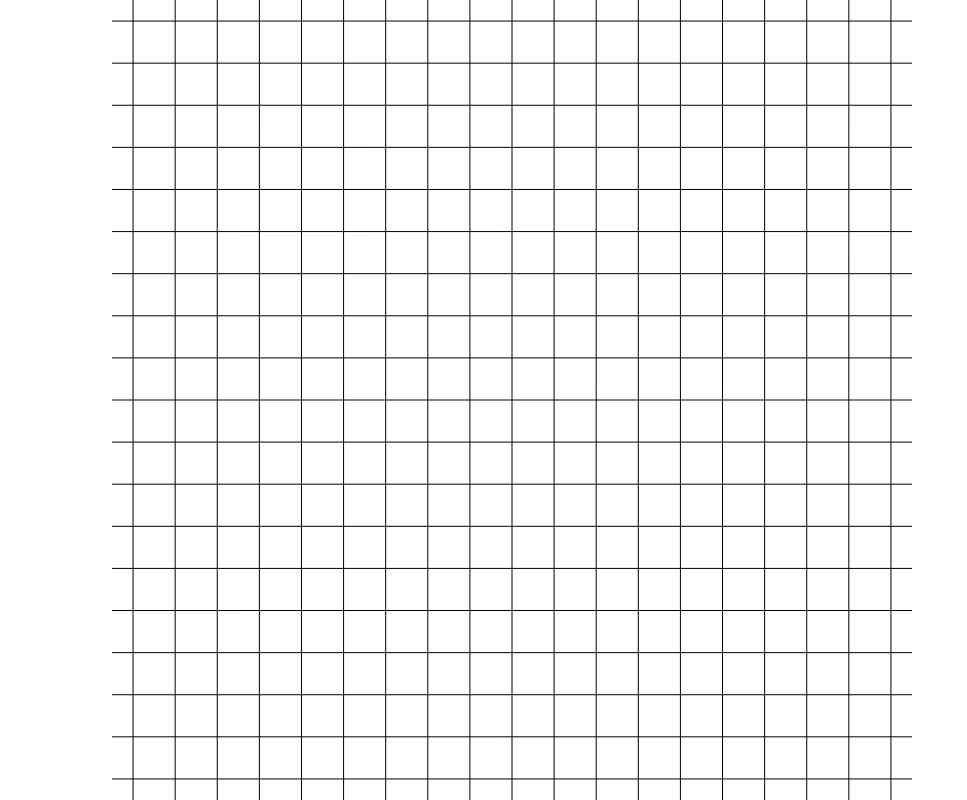
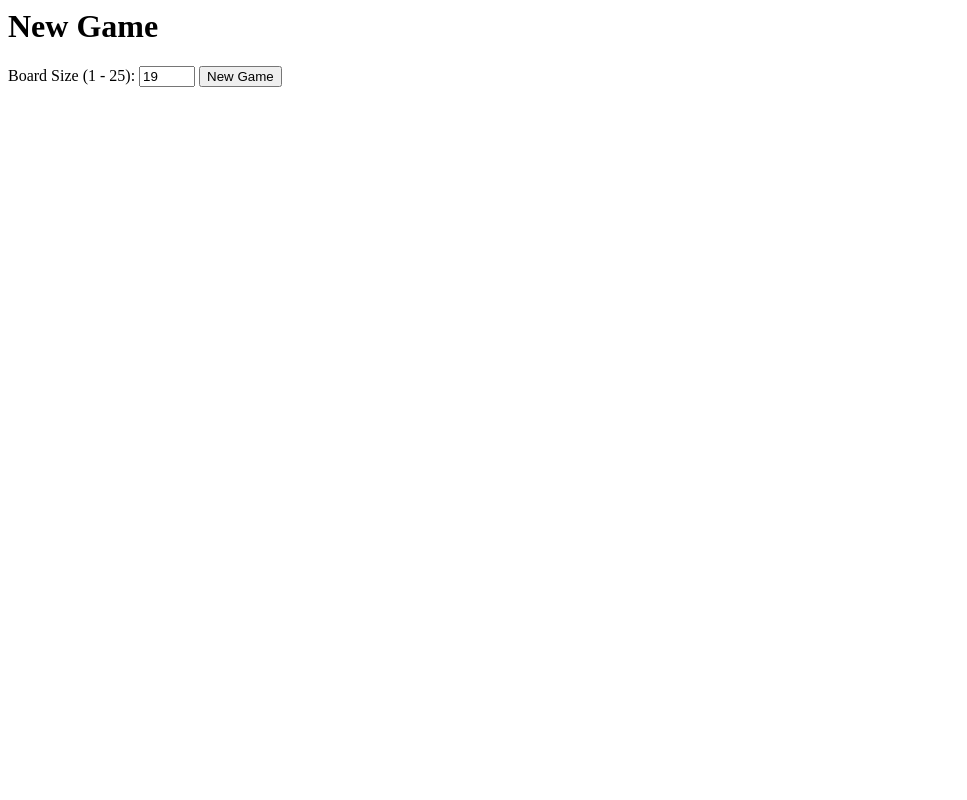
Before and after one commit to The-Ofek-Foundation/Online-Go, a plain HTML site: page index.html in a window 1280 px wide. Shown: the whole page, without its empty margins (0-967 px from the left). Drawn offline with nearby package versions, Linux system fonts and the light colour scheme.

Commit message:
Update index.html

```diff
--- a/index.html
+++ b/index.html
@@ -1,14 +1,11 @@
-<!DOCTYPE html>
-<html>
-<head>
-<script src="https://code.jquery.com/jquery-2.1.4.js"></script>
-<meta name="description" content="Go Game">
-  <meta charset="utf-8">
-  <title>Ofek's Go</title>
-  <link rel="stylesheet" type="text/css" href="styles.css">
-</head>
-<body>
-  <canvas id="board"></canvas>
+<div id="new-game-menu">
+  <h1>New Game</h1>
+  <form id="form-new-game" action="">
+    Board Size (1 - 25):
+    <input type="number" name="board-size" min="1" max="25" step="1" value="19" required>
+    <input type="submit" value="New Game">
+  </form>
+</div>
 </body>
 <script src="script.js"></script>
 </html>
```
